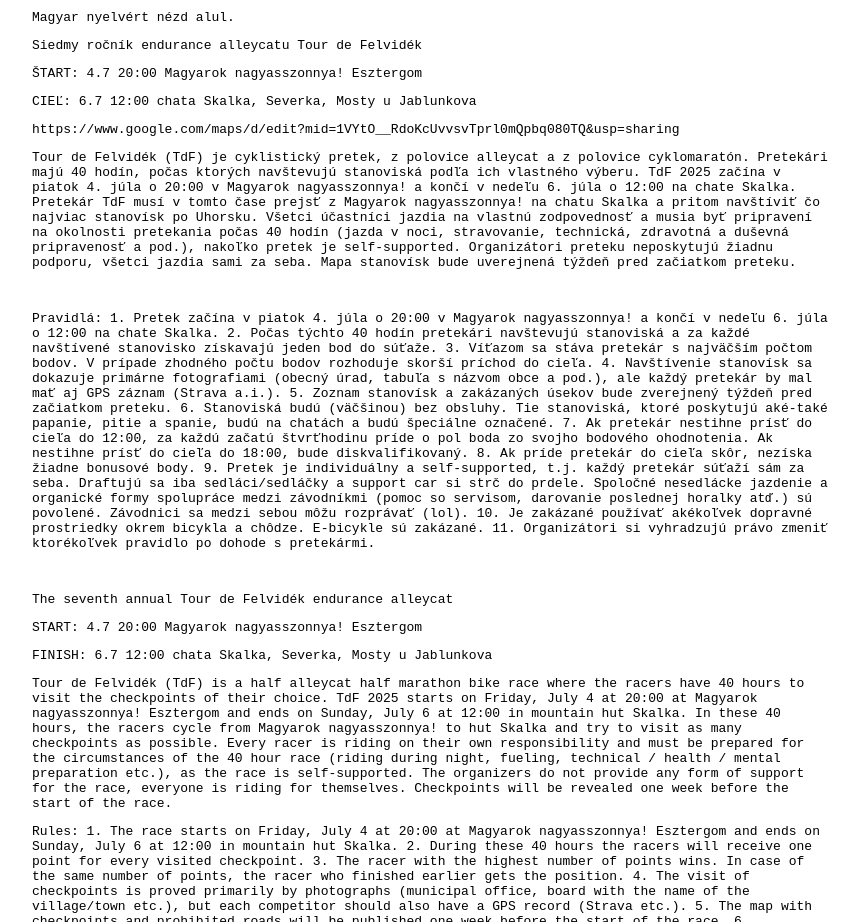
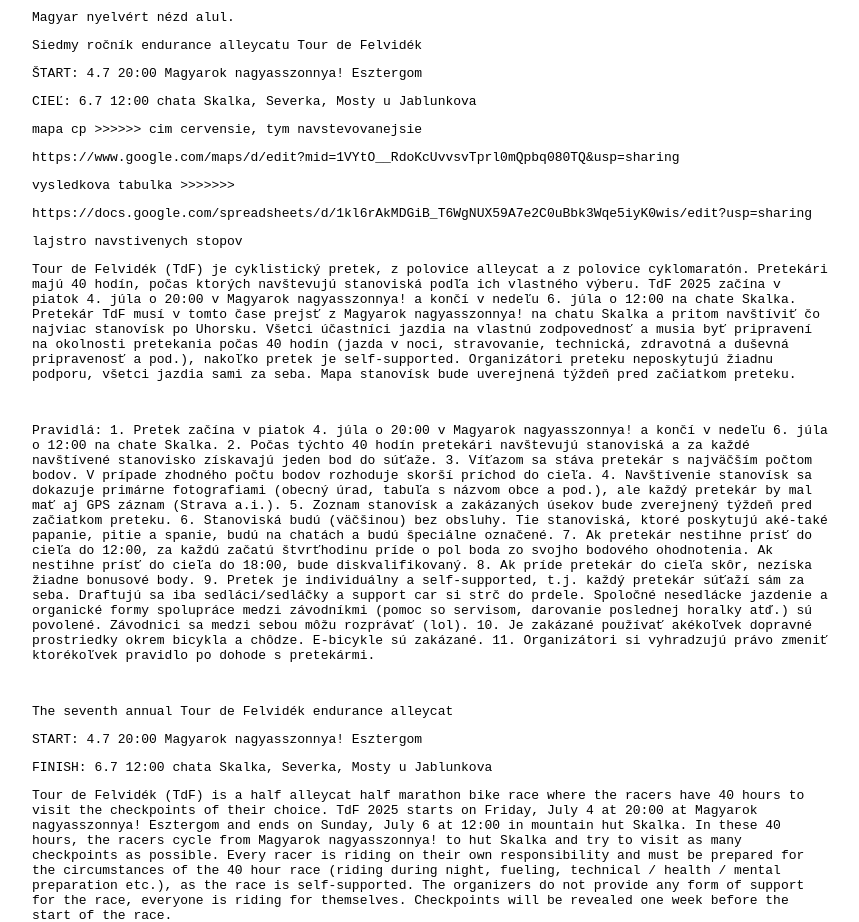
Before and after one commit to bamasso/bamasko, a plain HTML site: page tdf25.html in a window 1280 px wide. Shown: the part 901-1823 px from the top of the page, without its empty margins (208-1067 px from the left). Drawn offline with Linux system fonts and the light colour scheme.

Commit message:
Update tdf25.html

```diff
--- a/tdf25.html
+++ b/tdf25.html
@@ -70,7 +70,13 @@ Siedmy ročník endurance alleycatu Tour de Felvidék
 <p>ŠTART: 4.7 20:00 Magyarok nagyasszonnya! Esztergom</p>
 <p></p>CIEĽ: 6.7 12:00 chata Skalka, Severka, Mosty u Jablunkova</p>
 
+    <p> mapa cp >>>>>> cim cervensie, tym navstevovanejsie </p>
 <p> <a>https://www.google.com/maps/d/edit?mid=1VYtO__RdoKcUvvsvTprl0mQpbq080TQ&usp=sharing</a> </p>
+<p> vysledkova tabulka >>>>>>> </p>
+    <p> <a>https://docs.google.com/spreadsheets/d/1kl6rAkMDGiB_T6WgNUX59A7e2C0uBbk3Wqe5iyK0wis/edit?usp=sharing</a> </p>
+
+<p> lajstro navstivenych stopov </p>
+
 
 
     <p>Tour de Felvidék (TdF) je cyklistický pretek, z polovice alleycat a z polovice cyklomaratón. Pretekári majú 40 hodín, počas ktorých navštevujú stanoviská podľa ich vlastného výberu.
```
